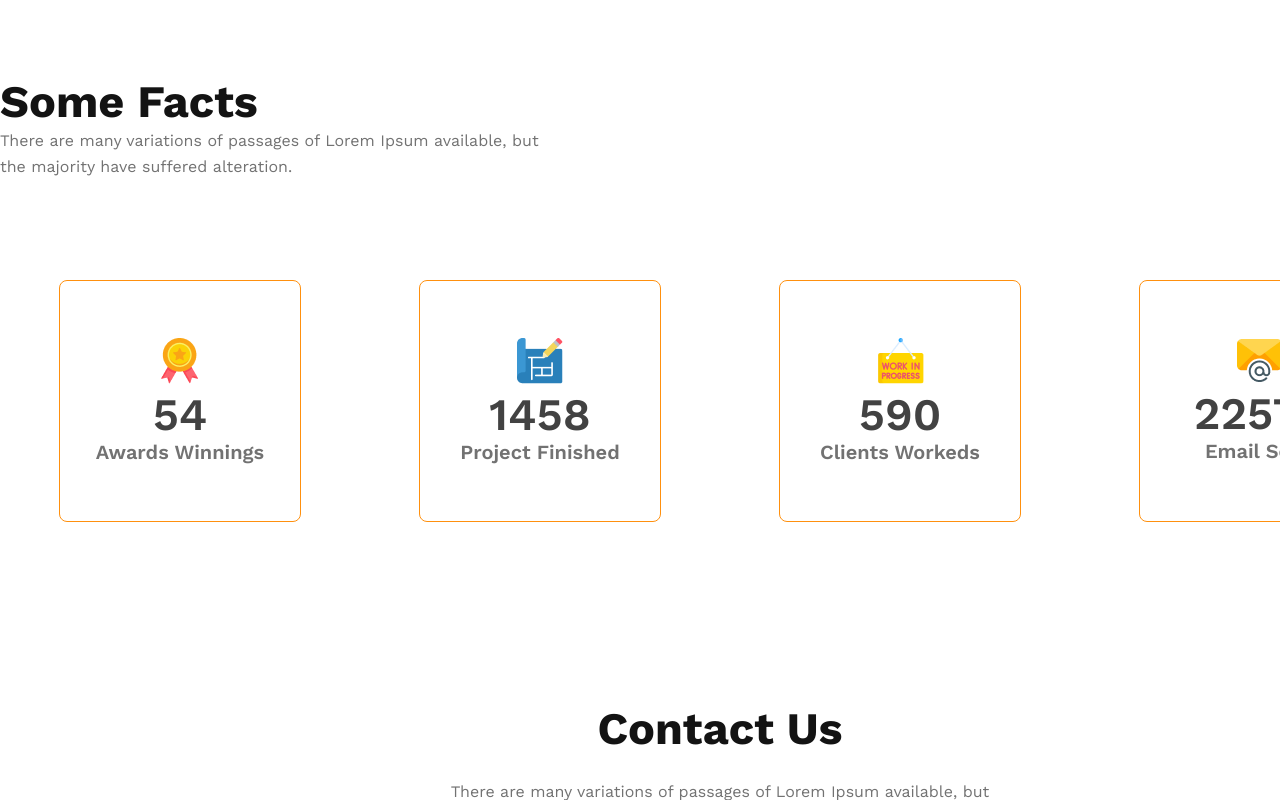
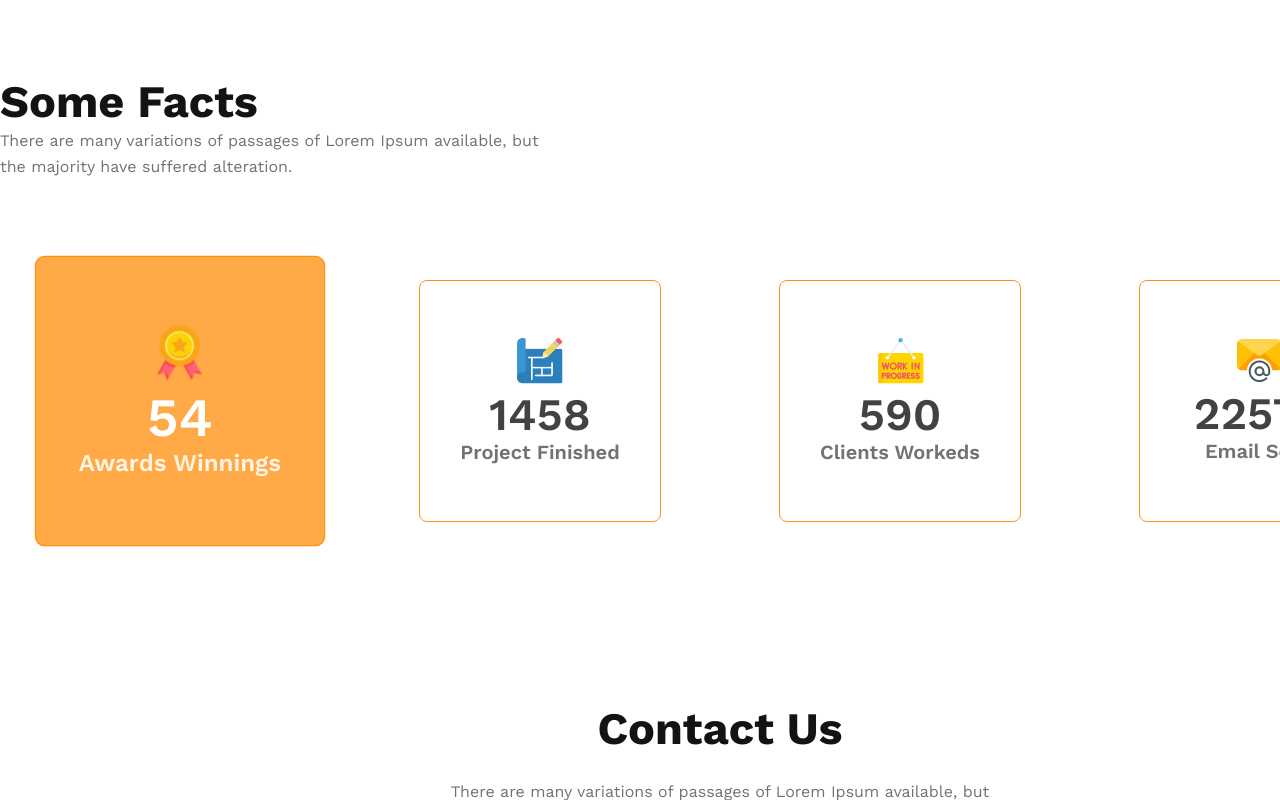
Before and after one commit to MdAfnanSk/Assignment-02, a plain HTML site: page index.html in a window 1280 px wide. In both pictures the pointer is over the element 179 px from the left and 3789 px from the top of the page. Shown: the part 3389-4189 px from the top of the page. Drawn offline with nearby package versions, Linux system fonts and the light colour scheme.

Commit message:
hover effect

```diff
--- a/css/style.css
+++ b/css/style.css
@@ -272,8 +272,6 @@ body {
 /*------------------------------
         facts part start
 ------------------------------*/
-
-
 .facts_head h3 {
     font-weight: 700;
     font-size: 45px;
@@ -306,6 +304,7 @@ body {
     display: flex;
     margin-top: 100px;
     margin-bottom: 180px;
+    transition: all linear .4s;
 }
 
 .facts_col h4 {
@@ -313,6 +312,7 @@ body {
     font-size: 45px;
     line-height: 53px;
     color: #424242;
+    transition: all linear .3s;
 }
 
 .facts_col p {
@@ -320,6 +320,19 @@ body {
     font-size: 20px;
     line-height: 23px;
     color: #727272;
+    transition: all linear .3s;
+}
+
+.facts_col:hover{
+    background: rgba(255, 143, 14, 0.76);
+    transform: scale(1.2);
+}
+
+.facts_col:hover h4{
+    color: #fff;
+}
+.facts_col:hover p{
+    color: rgba(255, 255, 255, 0.856);
 }
 
 /*------------------------------
```
